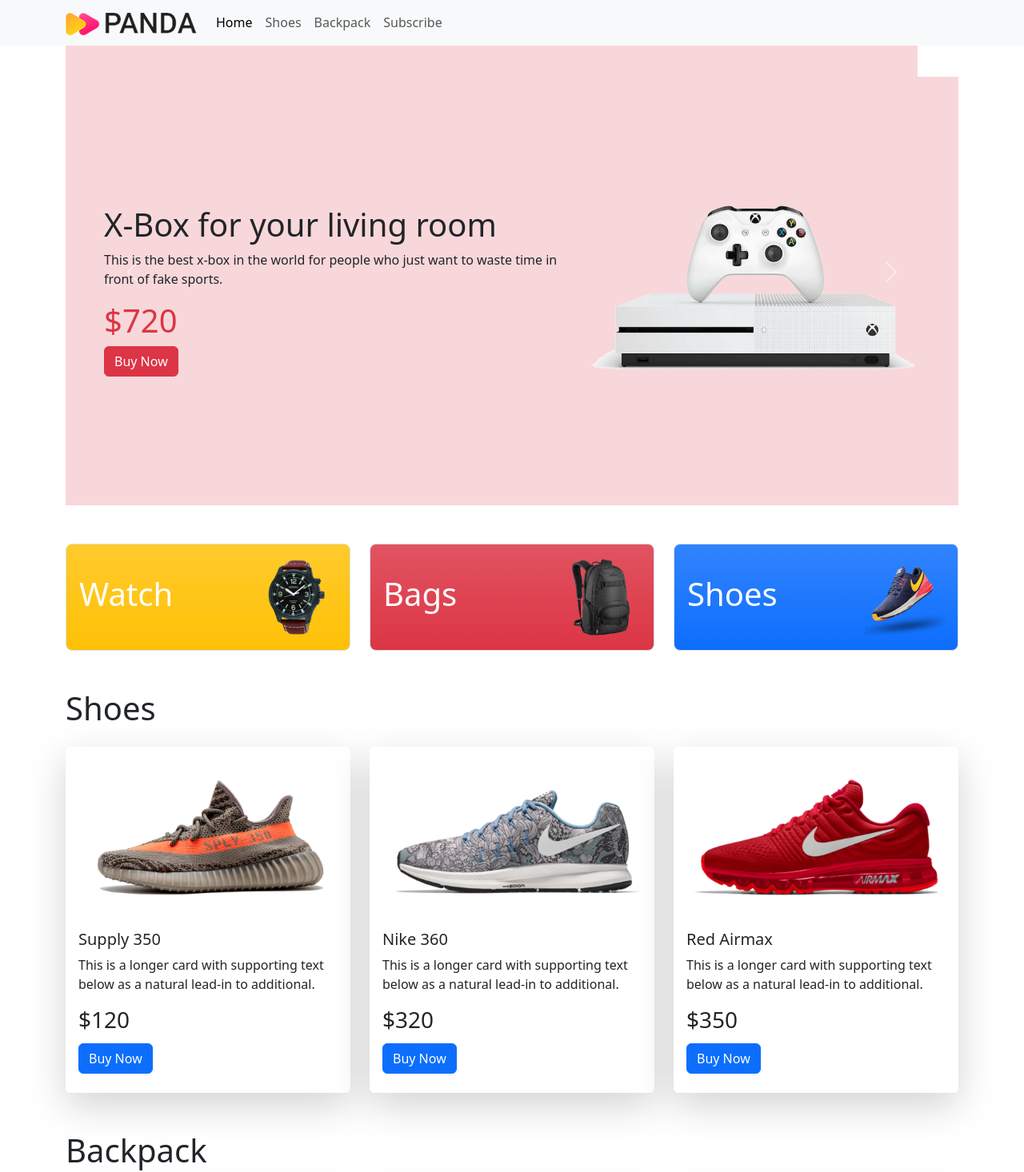
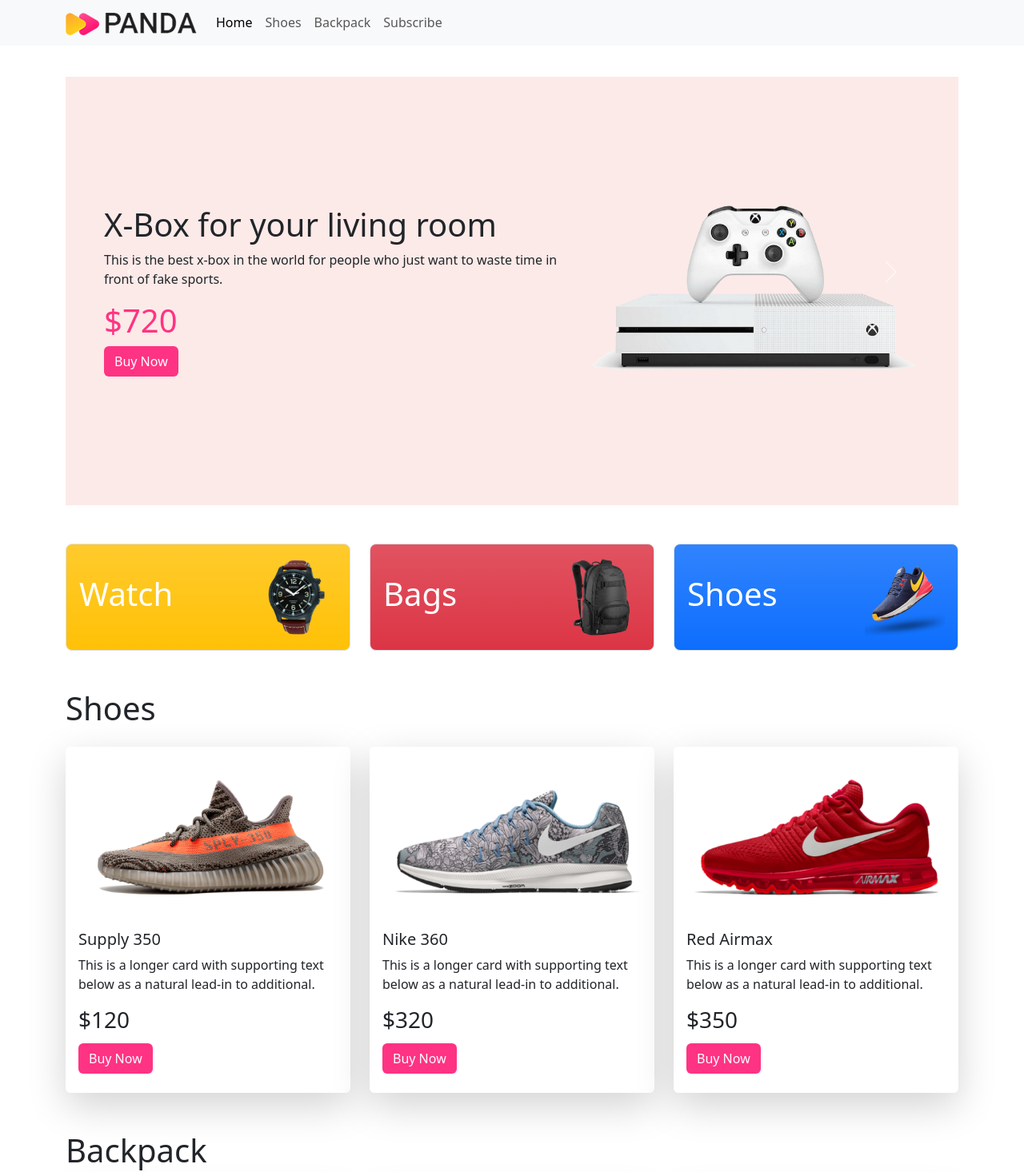
Before and after one commit to Tahsin974/Panda-Commerce, a plain HTML site: page index.html in a window 1280 px wide. Shown: the top 1466 px of the page at 80% size. Drawn offline with Linux system fonts and the light colour scheme.

Commit message:
fourth  commit

```diff
--- /dev/null
+++ b/CSS/style.css
@@ -0,0 +1,9 @@
+.panda-bg-danger-subtle{
+    background-color: #fceae8;
+}
+.panda-btn-primary{
+    background-color: #ff3383;
+}
+.text-pink{
+    color: #ff3383;
+}
--- a/index.html
+++ b/index.html
@@ -7,6 +7,8 @@
     <title>Panda-Commerce</title>
     <!-- Bootstrap Stylesheet -->
     <link rel="stylesheet" href="My Bootstrap/css/bootstrap.min.css">
+    <!-- Custom Stylesheet -->
+    <link rel="stylesheet" href="CSS/style.css">
 </head>
 <body>
     <!-- Header Start -->
@@ -44,15 +46,15 @@
             <div id="carouselExampleAutoplaying" class="carousel slide" data-bs-ride="carousel">
                 <div class="carousel-inner ">
                   <div class="carousel-item active ">
-                    <div class="row p-5  bg-danger-subtle d-flex align-items-center
+                    <div class="row p-5 mt-5 panda-bg-danger-subtle d-flex align-items-center
                     ">
                         <div class="col-lg-7">
                             <h1>Cool Dude Headphone
                             </h1>
                             <p>This is the best headphone in the world for people who just want to waste time in front of funky world.
                             </p>
-                            <h1 class="text-danger">$520</h1>
-                            <button type="button" class="btn btn-danger">Buy Now</button>
+                            <h1 class="text-pink">$520</h1>
+                            <button type="button" class="btn panda-btn-primary text-white">Buy Now</button>
                         </div>
                         <div class="col-lg-5">
                             <img src="images/banner-images/headphone.png" class="d-block w-100" alt="...">
@@ -60,15 +62,15 @@
                     </div>
                   </div>
                   <div class="carousel-item active ">
-                    <div class="row p-5 mt-5 bg-danger-subtle d-flex align-items-center
+                    <div class="row p-5 mt-5 panda-bg-danger-subtle d-flex align-items-center
                     ">
                         <div class="col-lg-7">
                             <h1>Mega LCD TV For Sports
                             </h1>
                             <p>This is the best tv in the world for people who just want to waste time in front of tv.
                             </p>
-                            <h1 class="text-danger">$1320</h1>
-                            <button type="button" class="btn btn-danger">Buy Now</button>
+                            <h1 class="text-pink">$1320</h1>
+                            <button type="button" class="btn panda-btn-primary text-white">Buy Now</button>
                         </div>
                         <div class="col-lg-5">
                             <img src="images/banner-images/tv.png" class="d-block w-100" alt="...">
@@ -76,15 +78,15 @@
                     </div>
                   </div>
                   <div class="carousel-item active ">
-                    <div class="row p-5 mt-5 bg-danger-subtle d-flex align-items-center
+                    <div class="row p-5 mt-5 panda-bg-danger-subtle d-flex align-items-center
                     ">
                         <div class="col-lg-7">
                             <h1>X-Box for your living room
                             </h1>
                             <p>This is the best x-box in the world for people who just want to waste time in front of fake sports.
                             </p>
-                            <h1 class="text-danger">$720</h1>
-                            <button type="button" class="btn btn-danger">Buy Now</button>
+                            <h1 class="text-pink">$720</h1>
+                            <button type="button" class="btn panda-btn-primary text-white">Buy Now</button>
                         </div>
                         <div class="col-lg-5">
                             <img src="images/banner-images/xbox.png" class="d-block w-100" alt="...">
@@ -148,7 +150,7 @@
                     </div>
                     <div class="ms-3">
                         <h3>$120</h3>
-                        <button class="btn btn-primary mt-1">Buy Now</button>
+                        <button class="btn panda-btn-primary mt-1 text-white">Buy Now</button>
                     </div>
                   </div>
                 </div>
@@ -163,7 +165,7 @@
                     </div>
                     <div class="ms-3">
                         <h3>$320</h3>
-                        <button class="btn btn-primary mt-1">Buy Now</button>
+                        <button class="btn panda-btn-primary mt-1 text-white">Buy Now</button>
                     </div>
                   </div>
                 </div>
@@ -177,7 +179,7 @@
                     </div>
                     <div class="ms-3">
                         <h3>$350</h3>
-                        <button class="btn btn-primary mt-1">Buy Now</button>
+                        <button class="btn panda-btn-primary mt-1 text-white">Buy Now</button>
                     </div>
                   </div>
                 </div>
@@ -197,7 +199,7 @@
                     </div>
                     <div class="ms-3">
                         <h3>$120</h3>
-                        <button class="btn btn-primary mt-1">Buy Now</button>
+                        <button class="btn panda-btn-primary mt-1 text-white">Buy Now</button>
                     </div>
                   </div>
                 </div>
@@ -213,7 +215,7 @@
                     </div>
                     <div class="ms-3">
                         <h3>$320</h3>
-                        <button class="btn btn-primary mt-1">Buy Now</button>
+                        <button class="btn panda-btn-primary mt-1 text-white">Buy Now</button>
                     </div>
                   </div>
                 </div>
@@ -228,26 +230,26 @@
                     </div>
                     <div class="ms-3">
                         <h3>$350</h3>
-                        <button class="btn btn-primary mt-1">Buy Now</button>
+                        <button class="btn panda-btn-primary mt-1 text-white">Buy Now</button>
                     </div>
                   </div>
                 </div>
               </div>
         </section>
         <!-- Subscribe Section -->
-        <section style="height: 320px;" class="container bg-danger-subtle d-flex justify-content-center align-items-center my-5" id="Subscribe">
+        <section style="height: 320px;" class="container panda-bg-danger-subtle d-flex justify-content-center align-items-center my-5" id="Subscribe">
             <div>
                 <h1>LET'S STAY IN TOUCH</h1>
                 <p>Get updates on sales, specials and more</p>
                 <input type="text" placeholder="Enter Email">
                 <br>
-                <button class="btn btn-primary mt-1">Submit</button>
+                <button class="btn panda-btn-primary mt-1 text-white">Submit</button>
             </div>
         </section>
     </main>
     <!-- Footer Start -->
     <footer>
-        <p class="text-center"><small>©2020. Panda Commerce. All rights reserved. Sofia, Bulgaria.</small></p>
+        <p class="text-center"><small>©2023. Panda Commerce. All rights reserved. Sofia, Bulgaria.</small></p>
     </footer>
     <!-- Footer End -->
     <!-- Bootstrap JavaScript -->
```
